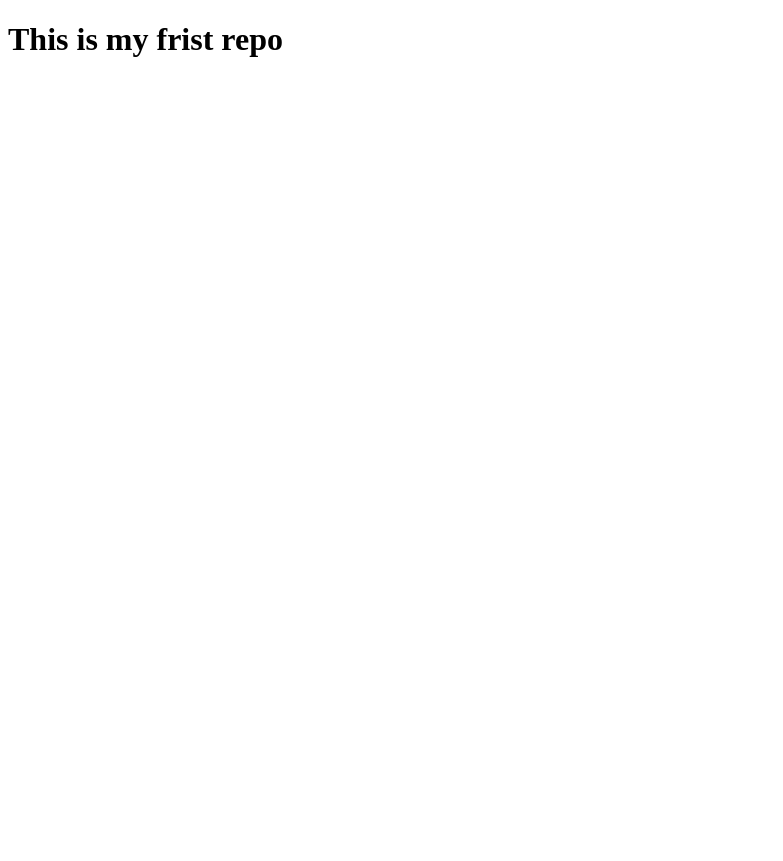
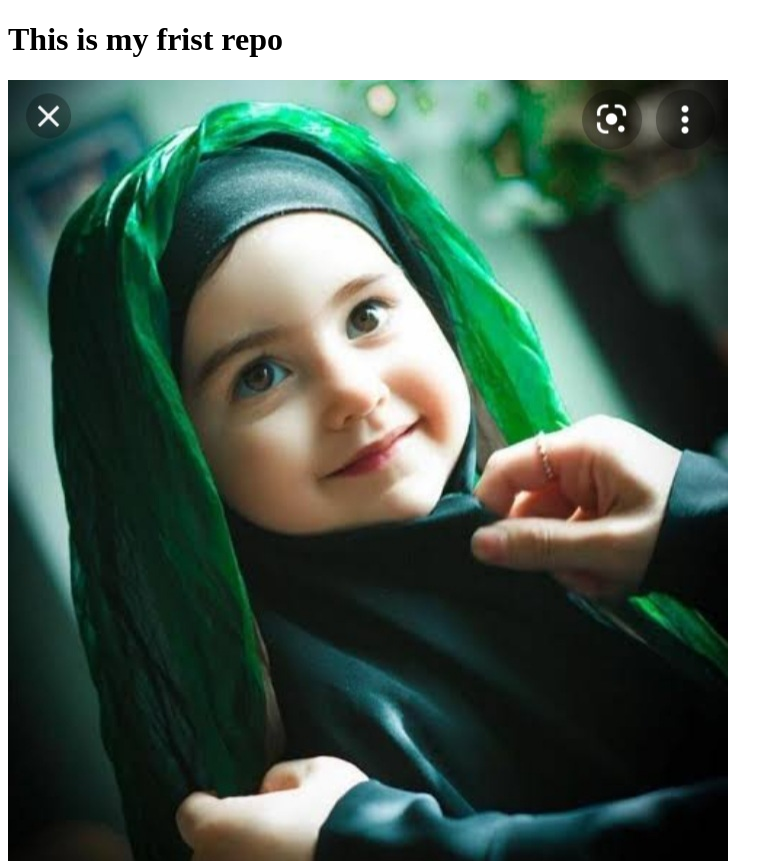
Before and after one commit to Shajibmia96/my-name-repo, a plain HTML site: page index.html in a window 1280 px wide. Shown: the top 861 px of the page, without its empty margins (0-783 px from the left). Before the commit the page ends 800 px from the top, so only its background shows below. Drawn offline with Linux system fonts and the light colour scheme.

Commit message:
image add

```diff
--- a/index.html
+++ b/index.html
@@ -8,5 +8,6 @@
 </head>
 <body>
     <h1> This is my frist repo</h1>
+    <img src="hashi.jpg" alt="">
 </body>
 </html>
```
Also changed, not shown: hashi.jpg (added).
